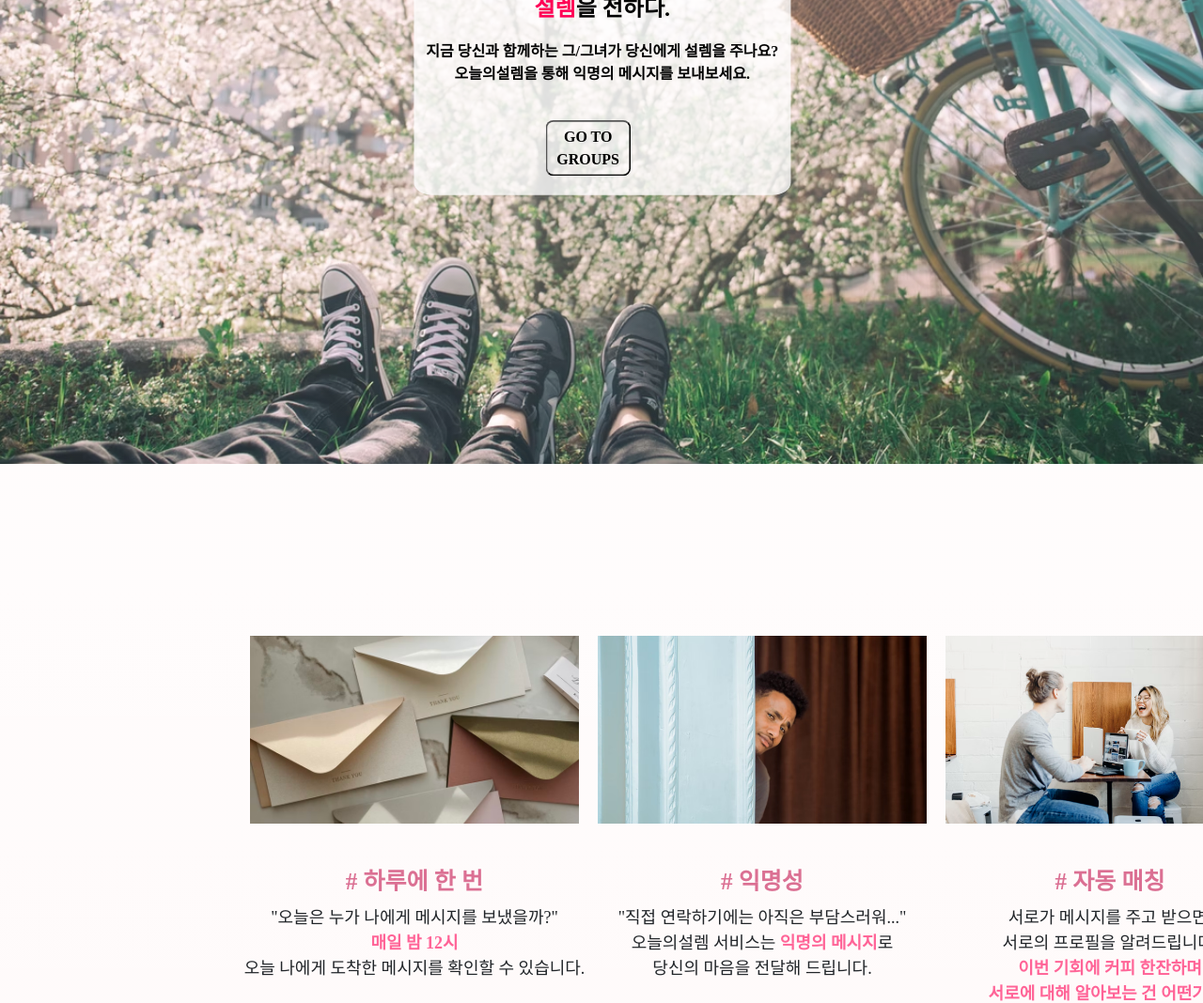
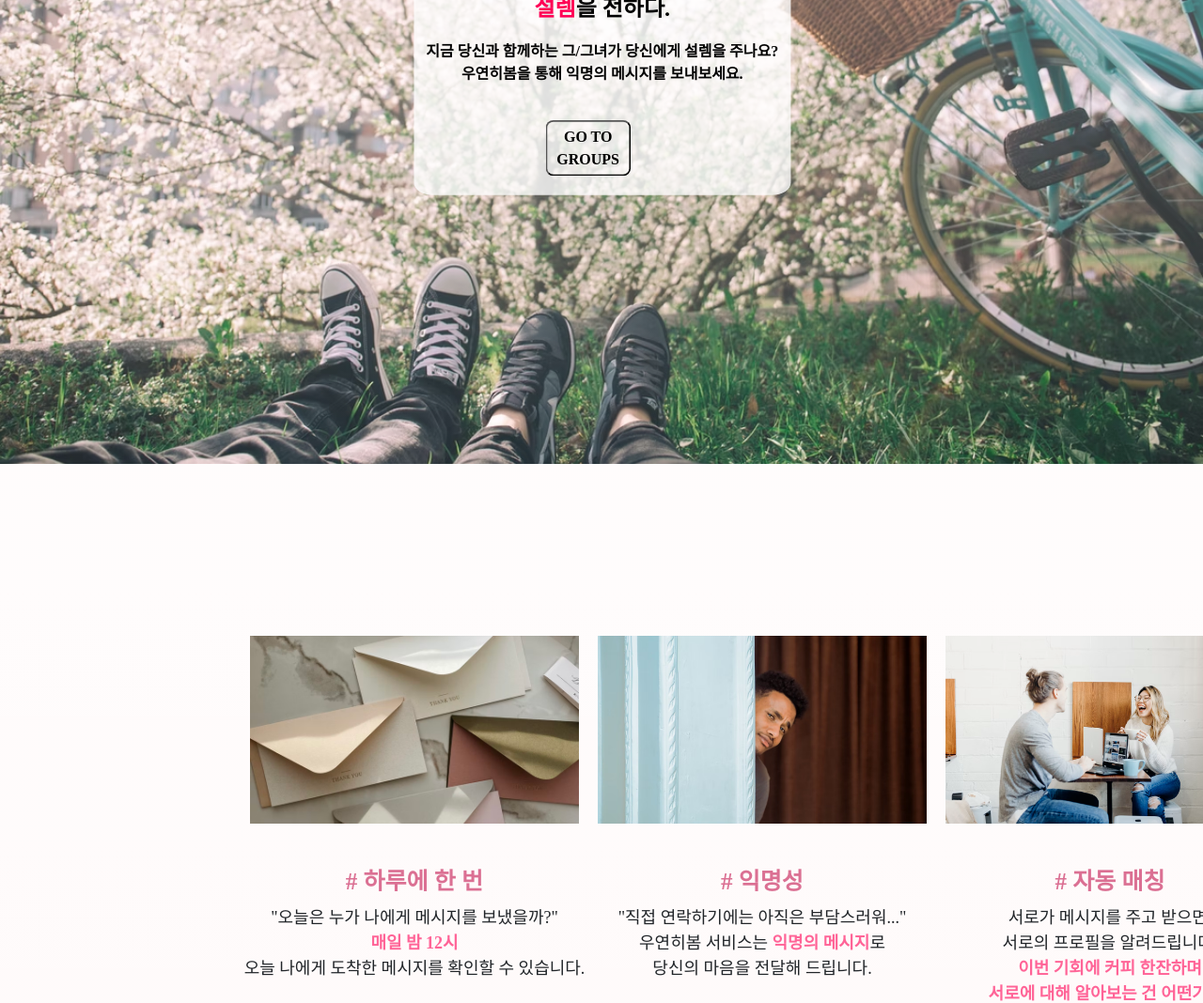
Before and after one commit to lysuk96/spring-in-swm, a React (Create React App) app: page / in a window 1280 px wide. Shown: the part 362-1430 px from the top of the page at 94% size. Built offline with nearby package versions, Linux system fonts and the light colour scheme; a web font is replaced by a local one.

Commit message:
fix: minor text

```diff
--- a/src/component/Home.js
+++ b/src/component/Home.js
@@ -23,7 +23,7 @@ function Home() {
                     </h2>
                     <p>
                         지금 당신과 함께하는 그/그녀가 당신에게 <span class="emph_hover">설렘</span>을 주나요?<br></br>
-                        <span class="emph_hover">오늘의설렘</span>을 통해 익명의 메시지를 보내보세요.
+                        <span class="emph_hover">우연히봄</span>을 통해 익명의 메시지를 보내보세요.
                     </p>
                     <button class = "square-matched" onClick = {()=>{history.push(path);}}>
                         GO TO GROUPS
@@ -55,7 +55,7 @@ function Home() {
                             </h2>
                             <p class="message_small">
                                 "직접 연락하기에는 아직은 부담스러워..."<br></br>
-                                <span class="emph_hover">오늘의설렘</span> 서비스는 <span class="emph">익명의 메시지</span>로  <br></br>
+                                <span class="emph_hover">우연히봄</span> 서비스는 <span class="emph">익명의 메시지</span>로  <br></br>
                                 당신의 마음을 전달해 드립니다.
                             </p>
                         </div>
```
